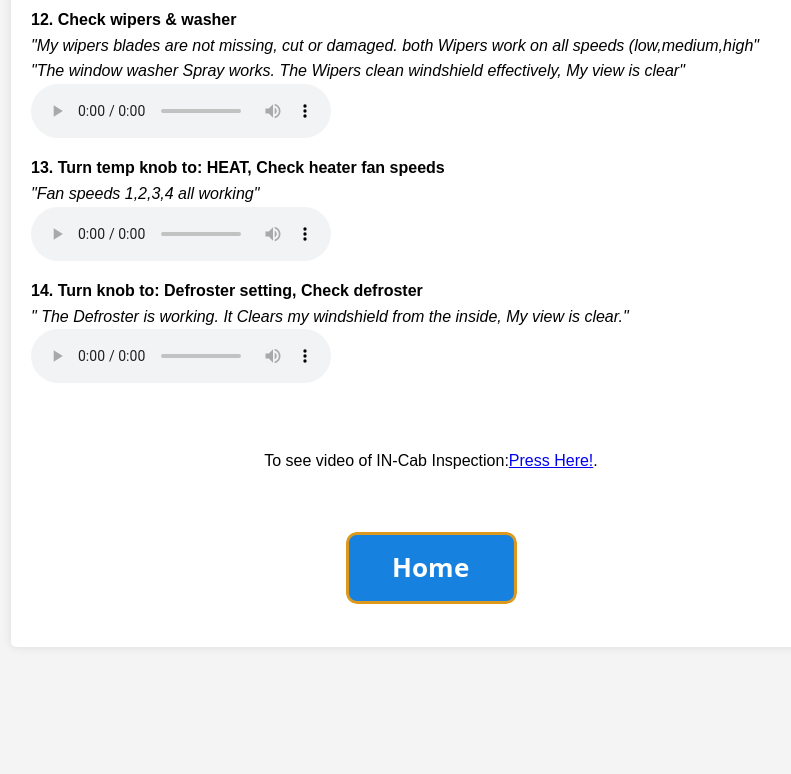
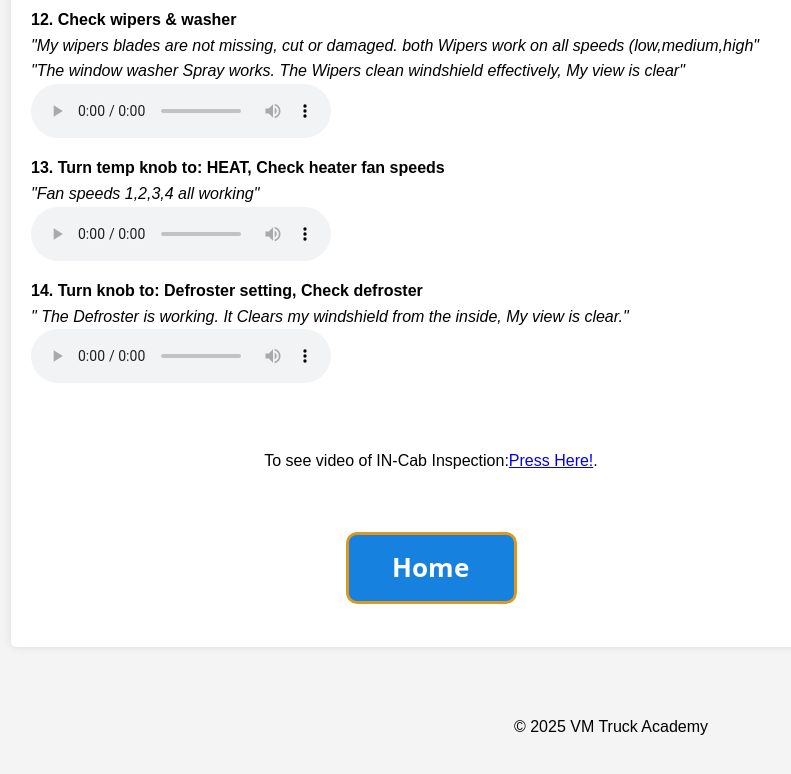
Before and after one commit to vmadmin001/VMTInspections, a plain HTML site: page incab.html in a window 1280 px wide. Shown: the part 2146-2920 px from the top of the page, without its empty margins (29-820 px from the left). Before the commit the page ends 2833 px from the top, so only its background shows below. Drawn offline with Linux system fonts and the light colour scheme.

Commit message:
Update incab.html

```diff
--- a/incab.html
+++ b/incab.html
@@ -132,6 +132,8 @@
         </br>
         <p><a href="index.html"><img src="button_home.png" alt="Back to VM Truck Academy Home " class="center" style="width:171px;height:72px;"></a></p>
     </div>
-
+<br>
+<br>
+<p>© 2025 VM Truck Academy</p>
 </body>
 </html>
```
